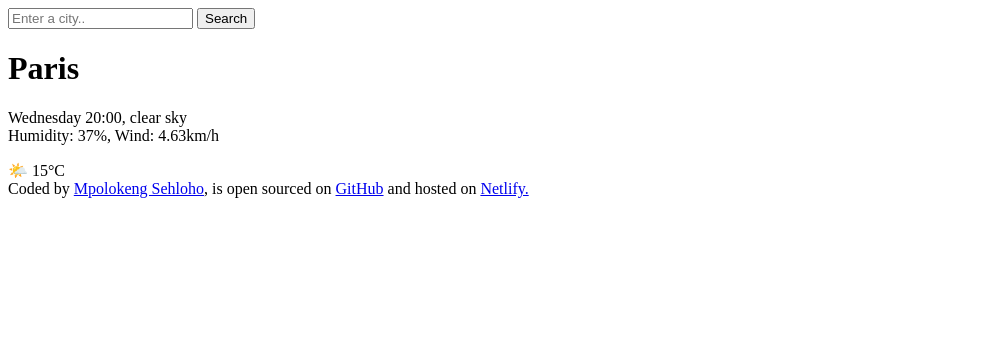
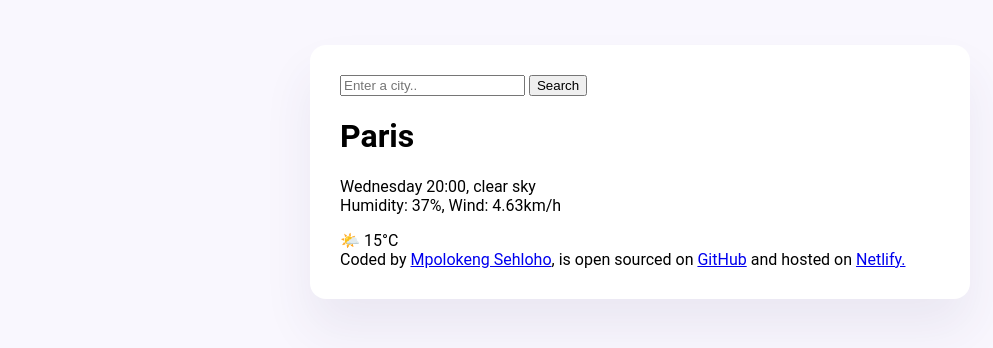
Before and after one commit to Mpolokeng-1/Vanilla-Weather-Search, a plain HTML site: page index.html in a window 1280 px wide. Shown: the whole page, without its empty margins (0-993 px from the left). Drawn offline with Linux system fonts and the light colour scheme.

Commit message:
Styled the main container and added custom fonts.

```diff
--- a/index.html
+++ b/index.html
@@ -3,9 +3,11 @@
   <head>
     <meta charset="UTF-8" />
     <meta name="viewport" content="width=device-width, initial-scale=1.0" />
+    <link rel="stylesheet" href="style.css" />
     <title>Vanilla Weather App</title>
   </head>
   <body>
+    <div class="content">
       <header>
         <form>
           <input type="search" placeholder="Enter a city.." required />
@@ -40,5 +42,6 @@
           >Netlify.</a
         >
       </footer>
+    </div>
   </body>
 </html>
--- /dev/null
+++ b/style.css
@@ -0,0 +1,12 @@
+body {
+  background-color: #f9f7fe;
+  font-family: "Roboto", sans-serif;
+}
+.content {
+  background: white;
+  max-width: 600px;
+  margin: 45px auto;
+  padding: 30px;
+  box-shadow: 0 30px 50px rgba(65, 50, 100, 0.08);
+  border-radius: 16px;
+}
```
Lines whose indentation alone changed are shown as unchanged.
